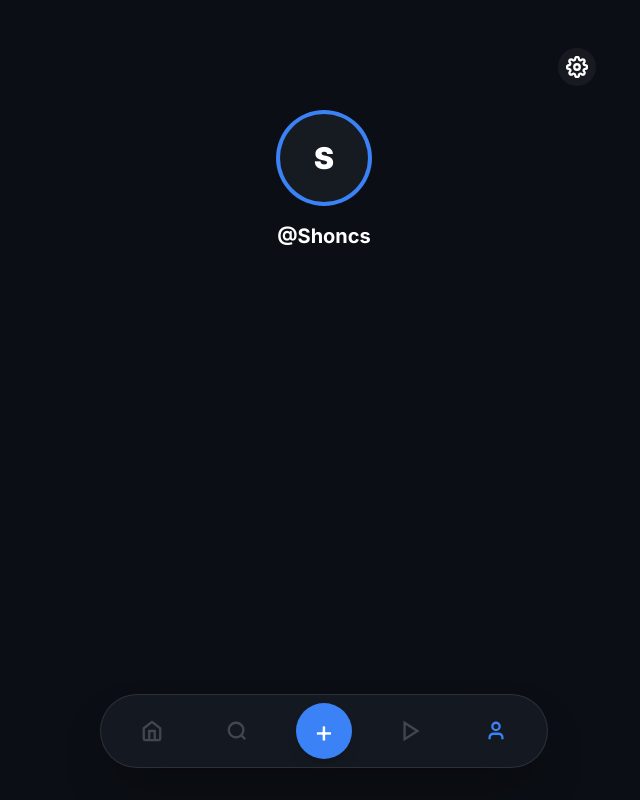
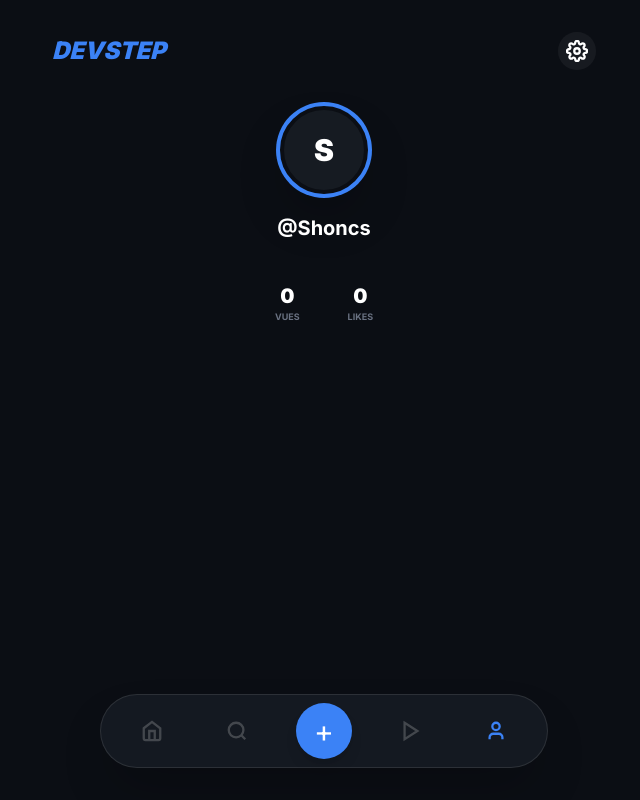
Before and after one commit to davidbyadunia04-stack/DevStep, a Next.js app: page /feed in a window 1280 px wide. Both pictures are taken after a click on the button 812 px from the left and 731 px from the top of the page. Shown: the whole page, without its empty margins (316-956 px from the left). Built offline with nearby package versions, Linux system fonts and the light colour scheme.

Commit message:
fix: restore likes and home navigation

```diff
--- a/app/feed/page.tsx
+++ b/app/feed/page.tsx
@@ -44,7 +44,12 @@ export default function FeedPage() {
     if (profilePic) localStorage.setItem('ds_pic', profilePic)
   }, [myPosts, username, themeColor, profilePic])
 
-  // Rendu intelligent du texte avec hashtags cliquables
+  const toggleLike = (id: number) => {
+    setMyPosts(prev => prev.map(p =>
+      p.id === id ? { ...p, isLiked: !p.isLiked, likes: p.isLiked ? (p.likes || 0) - 1 : (p.likes || 0) + 1 } : p
+    ))
+  }
+
   const renderText = (text: string) => {
     return text.split(' ').map((word, i) => (
       word.startsWith('#')
@@ -62,46 +67,34 @@ export default function FeedPage() {
         media: mediaFile,
         type: isReel ? 'reel' : 'photo',
         likes: 0,
-        views: 0,
+        views: Math.floor(Math.random() * 50),
         isLiked: false,
         comments: []
       }
-      setMyPosts([newPost, ...myPosts]); setActiveTab('home'); setPostText(""); setMediaFile(null)
+      setMyPosts([newPost, ...myPosts]); setActiveTab('home'); setPostText(""); setMediaFile(null); setIsReel(false)
     }
   }
 
-  const filteredPosts = myPosts.filter(p =>
-    p.content.toLowerCase().includes(searchQuery.toLowerCase()) ||
-    p.user.toLowerCase().includes(searchQuery.toLowerCase())
-  )
+  const totalViews = myPosts.reduce((acc, p) => acc + (p.views || 0), 0)
+  const totalLikes = myPosts.reduce((acc, p) => acc + (p.likes || 0), 0)
 
   return (
     <div className="min-h-screen bg-[#0b0e14] text-white">
       <main className="max-w-xl mx-auto p-4 pb-40">
 
-        {/* --- SEARCH --- */}
-        {activeTab === 'search' && (
-          <div className="pt-6">
-            <input value={searchQuery} onChange={(e) => setSearchQuery(e.target.value)} placeholder="Rechercher #hashtag, @user..." className="w-full bg-[#161b22] border border-white/10 rounded-2xl py-4 px-6 mb-8 outline-none focus:border-blue-500 text-sm" />
-            <div className="space-y-4">
-              {filteredPosts.map(post => (
-                <div key={post.id} className="bg-[#161b22]/50 p-4 rounded-2xl border border-white/5 flex gap-4 items-center cursor-pointer" onClick={() => setActiveTab('home')}>
-                   <div className="w-10 h-10 rounded-lg bg-gray-800 overflow-hidden shrink-0">{post.media && <img src={post.media} className="w-full h-full object-cover" />}</div>
-                   <div><p className="font-bold text-xs">@{post.user}</p><p className="text-[10px] opacity-60 truncate">{post.content}</p></div>
-                </div>
-              ))}
-            </div>
-          </div>
-        )}
+        {/* --- HEADER --- */}
+        <div className="pt-4 mb-8 flex justify-between items-center">
+          <button onClick={() => setActiveTab('home')} className="text-2xl font-black italic uppercase hover:scale-105 transition-transform" style={{ color: themeColor }}>DEVSTEP</button>
+          {activeTab === 'profile' && <button onClick={() => setActiveTab('settings')} className="p-2 bg-white/5 rounded-full"><Icons.Settings /></button>}
+        </div>
 
-        {/* --- HOME --- */}
+        {/* --- HOME FEED --- */}
         {activeTab === 'home' && (
-          <div className="space-y-8 pt-4">
-            <h1 className="text-2xl font-black italic uppercase" style={{ color: themeColor }}>DEVSTEP</h1>
-            {myPosts.map(post => (
-              <div key={post.id} className="bg-[#161b22] rounded-[35px] border border-white/5 overflow-hidden">
+          <div className="space-y-8 animate-in fade-in duration-500">
+            {myPosts.length > 0 ? myPosts.map(post => (
+              <div key={post.id} className="bg-[#161b22] rounded-[35px] border border-white/5 overflow-hidden shadow-2xl">
                 <div className="p-5 flex items-center gap-3">
-                  <div className="w-10 h-10 rounded-full bg-gray-800 overflow-hidden">
+                  <div className="w-10 h-10 rounded-full bg-gray-800 overflow-hidden shrink-0">
                     {profilePic ? <img src={profilePic} className="w-full h-full object-cover" /> : <div className="w-full h-full flex items-center justify-center font-bold" style={{ backgroundColor: themeColor }}>{username[0]}</div>}
                   </div>
                   <span className="font-bold text-sm">@{post.user}</span>
@@ -110,59 +103,72 @@ export default function FeedPage() {
                 <div className="p-6">
                   <div className="text-sm mb-6 leading-relaxed">{renderText(post.content)}</div>
                   <div className="flex gap-8 items-center">
-                    <button onClick={() => {}} className="flex flex-col items-center gap-1"><Icons.Heart /><span className="text-[10px] font-bold">{post.likes}</span></button>
-                    <button className="flex flex-col items-center gap-1"><Icons.Message /><span className="text-[10px] font-bold">0</span></button>
+                    <button onClick={() => toggleLike(post.id)} className="flex flex-col items-center gap-1 active:scale-125 transition-transform">
+                      <Icons.Heart active={post.isLiked} />
+                      <span className="text-[10px] font-bold">{post.likes || 0}</span>
+                    </button>
+                    <button onClick={() => setShowCommentsFor(showCommentsFor === post.id ? null : post.id)} className="flex flex-col items-center gap-1">
+                      <Icons.Message />
+                      <span className="text-[10px] font-bold">{post.comments?.length || 0}</span>
+                    </button>
                   </div>
                 </div>
               </div>
-            ))}
+            )) : <p className="text-center opacity-20 py-20">Rien à voir ici... Publie ton premier post !</p>}
           </div>
         )}
 
-        {/* --- PROFIL (Grid TikTok) --- */}
+        {/* --- PROFIL (TikTok Grid) --- */}
         {activeTab === 'profile' && (
-          <div className="pt-8">
-            <div className="flex justify-end mb-6"><button onClick={() => setActiveTab('settings')} className="p-2 bg-white/5 rounded-full"><Icons.Settings /></button></div>
+          <div className="animate-in slide-in-from-bottom-4 duration-500">
             <div className="flex flex-col items-center mb-10">
-              <div className="w-24 h-24 rounded-full p-1 mb-4" style={{ backgroundColor: themeColor }}><div className="w-full h-full bg-[#161b22] rounded-full overflow-hidden flex items-center justify-center">{profilePic ? <img src={profilePic} className="w-full h-full object-cover" /> : <span className="text-3xl font-black">{username[0]}</span>}</div></div>
+              <div className="w-24 h-24 rounded-full p-1 mb-4 shadow-2xl" style={{ backgroundColor: themeColor }}>
+                <div className="w-full h-full bg-[#161b22] rounded-full overflow-hidden flex items-center justify-center border-4 border-[#0b0e14]">
+                  {profilePic ? <img src={profilePic} className="w-full h-full object-cover" /> : <span className="text-3xl font-black">{username[0]}</span>}
+                </div>
+              </div>
               <h2 className="text-xl font-bold">@{username}</h2>
+            </div>
+            <div className="flex justify-center gap-12 mb-10 text-center">
+               <div><p className="text-xl font-black">{totalViews}</p><p className="text-[9px] uppercase text-gray-500 font-bold">Vues</p></div>
+               <div><p className="text-xl font-black">{totalLikes}</p><p className="text-[9px] uppercase text-gray-500 font-bold">Likes</p></div>
             </div>
             <div className="grid grid-cols-3 gap-1">
               {myPosts.map(p => (
-                <div key={p.id} className="aspect-[3/4] bg-[#161b22] relative overflow-hidden">
+                <div key={p.id} className="aspect-[3/4] bg-[#161b22] relative overflow-hidden group">
                   {p.media ? (p.type === 'reel' ? <video src={p.media} className="w-full h-full object-cover" /> : <img src={p.media} className="w-full h-full object-cover" />) : <div className="p-2 text-[8px] opacity-20">{p.content}</div>}
-                  <div className="absolute bottom-2 left-2 flex items-center gap-1 text-white text-[10px] font-bold"><Icons.Eye /> {p.views}</div>
+                  <div className="absolute bottom-2 left-2 flex items-center gap-1 text-white text-[10px] font-bold drop-shadow-md"><Icons.Eye /> {p.views || 0}</div>
                 </div>
               ))}
             </div>
           </div>
         )}
 
-        {/* --- ADD --- */}
+        {/* --- AJOUTER (Add) --- */}
         {activeTab === 'add' && (
-          <div className="bg-[#161b22] rounded-[40px] p-8 mt-10 border border-white/5">
-            <textarea value={postText} onChange={(e) => setPostText(e.target.value)} placeholder="Ecris quelque chose avec #hashtags..." className="w-full bg-transparent min-h-[120px] outline-none text-lg mb-6" />
-            <div className="border-2 border-dashed border-white/10 rounded-2xl p-8 mb-6 text-center relative">
+          <div className="bg-[#161b22] rounded-[40px] p-8 mt-4 border border-white/5 animate-in zoom-in-95">
+            <textarea value={postText} onChange={(e) => setPostText(e.target.value)} placeholder="Quoi de neuf ? #dev #step" className="w-full bg-transparent min-h-[120px] outline-none text-lg mb-6" />
+            <div className="border-2 border-dashed border-white/10 rounded-2xl p-8 mb-6 text-center relative hover:bg-white/5 transition-colors">
                <input type="file" accept="image/*,video/*" className="absolute inset-0 opacity-0 cursor-pointer" onChange={(e: any) => {
                  const file = e.target.files?.[0]; if(file) {
                    const reader = new FileReader(); reader.onloadend = () => { setMediaFile(reader.result as string); setIsReel(file.type.includes('video')) }; reader.readAsDataURL(file);
                  }
                }} />
-               <p className="text-xs font-bold opacity-40">Ajouter média</p>
+               <p className="text-xs font-bold opacity-40">{mediaFile ? "Média prêt ✅" : "Photo ou Vidéo"}</p>
             </div>
-            <button onClick={handlePublish} className="w-full py-5 rounded-2xl font-black uppercase text-[10px]" style={{ backgroundColor: themeColor }}>Publier</button>
+            <button onClick={handlePublish} className="w-full py-5 rounded-2xl font-black uppercase text-[10px] shadow-xl active:scale-95 transition-transform" style={{ backgroundColor: themeColor }}>Publier sur DEVSTEP</button>
           </div>
         )}
 
       </main>
 
-      {/* --- NAV BAR --- */}
+      {/* --- BARRE DE NAVIGATION --- */}
       <div className="fixed bottom-8 left-1/2 -translate-x-1/2 w-[92%] max-w-md bg-[#161b22]/95 backdrop-blur-2xl border border-white/10 rounded-full p-2 flex justify-around items-center z-[100] shadow-2xl">
-        <button onClick={() => setActiveTab('home')} className="p-4" style={{ color: activeTab === 'home' ? themeColor : 'white', opacity: activeTab === 'home' ? 1 : 0.2 }}><Icons.Home /></button>
-        <button onClick={() => setActiveTab('search')} className="p-4" style={{ color: activeTab === 'search' ? themeColor : 'white', opacity: activeTab === 'search' ? 1 : 0.2 }}><Icons.Search /></button>
-        <button onClick={() => setActiveTab('add')} className="w-14 h-14 rounded-full flex items-center justify-center text-3xl text-white shadow-lg" style={{ backgroundColor: themeColor }}>+</button>
-        <button onClick={() => setActiveTab('play')} className="p-4" style={{ color: activeTab === 'play' ? themeColor : 'white', opacity: activeTab === 'play' ? 1 : 0.2 }}><Icons.Play /></button>
-        <button onClick={() => setActiveTab('profile')} className="p-4" style={{ color: activeTab === 'profile' ? themeColor : 'white', opacity: activeTab === 'profile' ? 1 : 0.2 }}><Icons.User /></button>
+        <button onClick={() => setActiveTab('home')} className="p-4 transition-all" style={{ color: activeTab === 'home' ? themeColor : 'white', opacity: activeTab === 'home' ? 1 : 0.2 }}><Icons.Home /></button>
+        <button onClick={() => setActiveTab('search')} className="p-4 transition-all" style={{ color: activeTab === 'search' ? themeColor : 'white', opacity: activeTab === 'search' ? 1 : 0.2 }}><Icons.Search /></button>
+        <button onClick={() => setActiveTab('add')} className="w-14 h-14 rounded-full flex items-center justify-center text-3xl text-white shadow-lg active:rotate-90 transition-all" style={{ backgroundColor: themeColor }}>+</button>
+        <button onClick={() => setActiveTab('play')} className="p-4 transition-all" style={{ color: activeTab === 'play' ? themeColor : 'white', opacity: activeTab === 'play' ? 1 : 0.2 }}><Icons.Play /></button>
+        <button onClick={() => setActiveTab('profile')} className="p-4 transition-all" style={{ color: (activeTab === 'profile' || activeTab === 'settings') ? themeColor : 'white', opacity: (activeTab === 'profile' || activeTab === 'settings') ? 1 : 0.2 }}><Icons.User /></button>
       </div>
     </div>
   )
```
